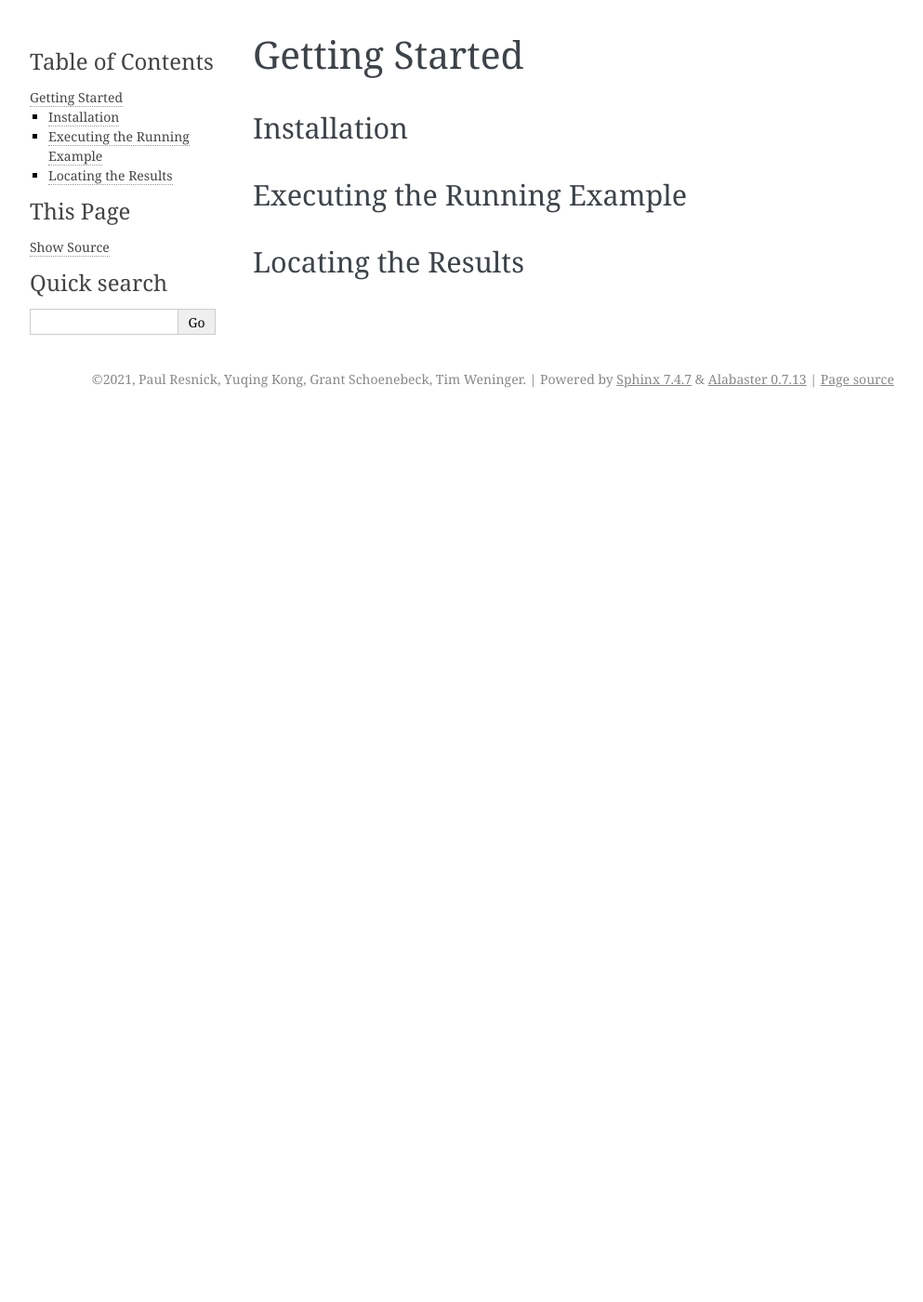
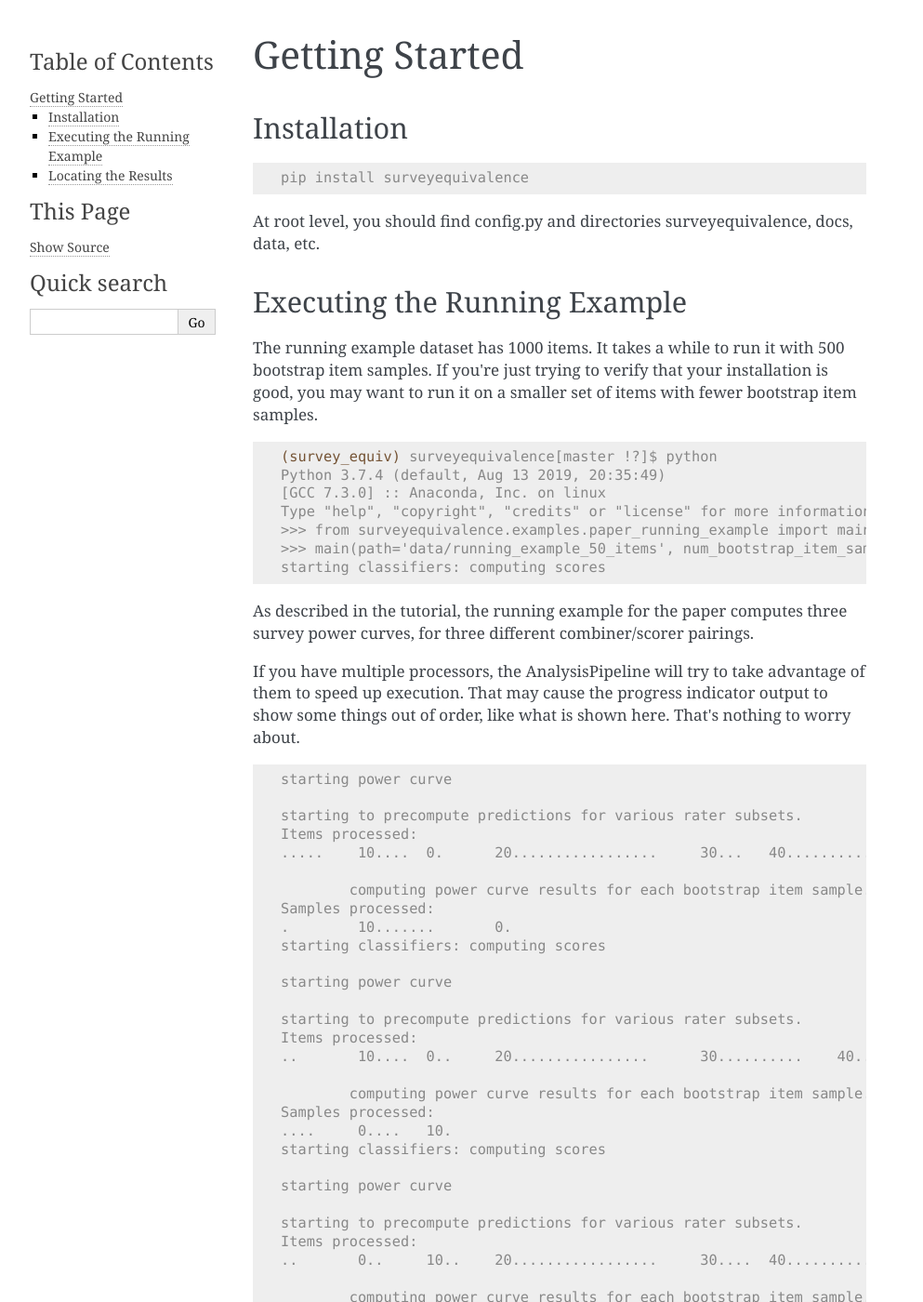
Before and after one commit to presnick/surveyequivalence, a Sphinx documentation site: the page built from docs/getting_started.rst, in a window 1280 px wide and 1400 px high. Shown: the whole window at 93% size, without its empty margins (148-1141 px from the left). Built offline with Sphinx 7.4.7, drawn with Linux system fonts in a browser that asks for light colours; some of the changed text lies outside the part shown.

Commit message:
update documentation

```diff
--- a/docs/api.rst
+++ b/docs/api.rst
@@ -7,7 +7,7 @@ Equivalence Module
 AnalysisPipeline
 ^^^^^^^^^^^^^^^^
 .. autoclass:: surveyequivalence.equivalence.AnalysisPipeline
-   :members: output_csv, run, save
+   :members: output_csv, run, save, path_for_saving
    :show-inheritance:
 
 .. autofunction:: surveyequivalence.equivalence.load_saved_pipeline
--- a/docs/getting_started.rst
+++ b/docs/getting_started.rst
@@ -4,8 +4,81 @@ Getting Started
 Installation
 ------------
 
+.. code-block:: console
+
+    pip install surveyequivalence
+
+At root level, you should find config.py and directories surveyequivalence, docs, data, etc.
+
 Executing the Running Example
 -----------------------------
 
+The running example dataset has 1000 items. It takes a while to run it with 500 bootstrap item samples.
+If you're just trying to verify that your installation is good, you may want to run it on a smaller set of items
+with fewer bootstrap item samples.
+
+.. code-block:: console
+
+    (survey_equiv) surveyequivalence[master !?]$ python
+    Python 3.7.4 (default, Aug 13 2019, 20:35:49)
+    [GCC 7.3.0] :: Anaconda, Inc. on linux
+    Type "help", "copyright", "credits" or "license" for more information.
+    >>> from surveyequivalence.examples.paper_running_example import main
+    >>> main(path='data/running_example_50_items', num_bootstrap_item_samples=10)
+    starting classifiers: computing scores
+
+As described in the tutorial, the running example for the paper computes three survey power curves, for three different
+combiner/scorer pairings.
+
+If you have multiple processors, the AnalysisPipeline will try to take advantage of them to speed up execution.
+That may cause the progress indicator output to show some things out of order, like what is shown here.
+That's nothing to worry about.
+
+.. code-block:: console
+
+    starting power curve
+
+    starting to precompute predictions for various rater subsets.
+    Items processed:
+    .....    10....  0.      20.................     30...   40...............
+
+            computing power curve results for each bootstrap item sample.
+    Samples processed:
+    .        10.......       0.
+    starting classifiers: computing scores
+
+    starting power curve
+
+    starting to precompute predictions for various rater subsets.
+    Items processed:
+    ..       10....  0..     20................      30..........    40...........
+
+            computing power curve results for each bootstrap item sample.
+    Samples processed:
+    ....     0....   10.
+    starting classifiers: computing scores
+
+    starting power curve
+
+    starting to precompute predictions for various rater subsets.
+    Items processed:
+    ..       0..     10..    20.................     30....  40..................
+
+            computing power curve results for each bootstrap item sample.
+    Samples processed:
+    ....     0...    10..
+    >>>
+
 Locating the Results
 --------------------
+
+After executing the running example, look in the directory :code:`save_analyses`. There should be a subfolder with a
+timestamp. Within that there are three subfolders, one for each pairing of a combiner with a scoring function.
+
+Within each results folder, you should find:
+
+    - README says what was analyzed.
+    - results_summary.txt gives numeric summaries of the results
+    - several .csv files provide detailed data about classifier scores and equivalences
+    - plot.png, a survey power curve plot with equivalence points
+    - plot.tex; pgf formatted text that will generate the same plot within latex.
```
Also changed, not shown: docs/tutorials.rst (+7 -8 lines), 10 other files.
